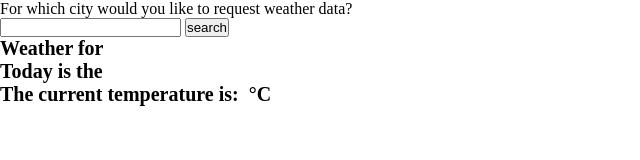
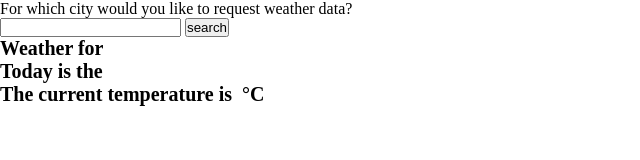
Before and after one commit to DebSol11/odin-weather-app, a website built with webpack: page src/template.html in a window 1280 px wide. Shown: the full height of the page, 0-640 px from the left. Built offline with nearby package versions, Linux system fonts and the light colour scheme.

```diff
--- a/src/template.html
+++ b/src/template.html
@@ -18,7 +18,7 @@
         <span id="currentDay"></span>
     </div>
     <div class="flexContainer">
-        <p>The current temperature is: </p>
+        <p>The current temperature is </p>
         <span id="currentTemperature"></span>
         <p> °C</p>
     </div>
```
Also changed, not shown: src/.js/generalFunctions.js, src/.js/script.js.
